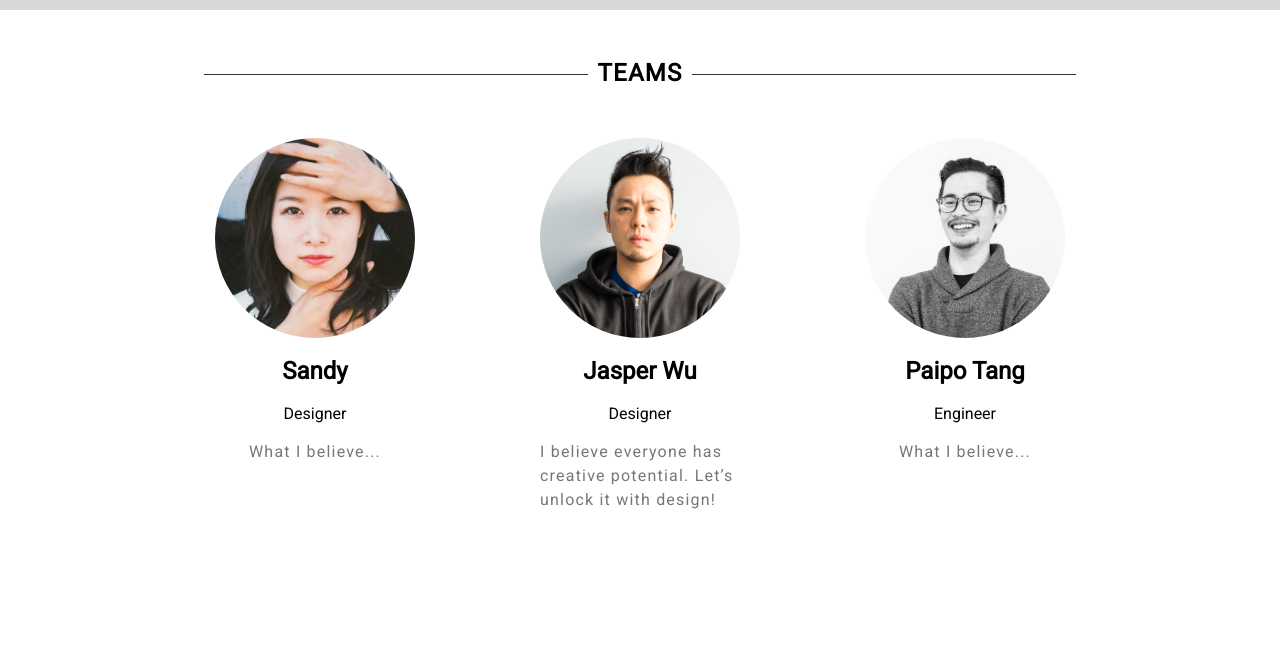
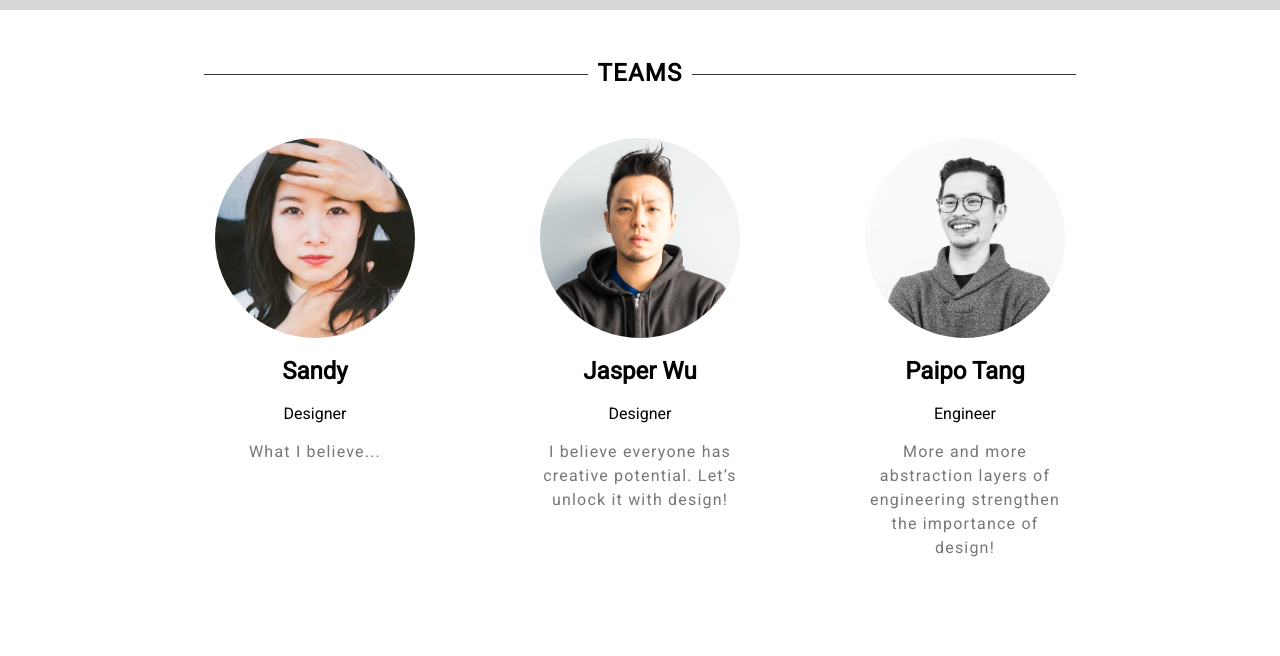
Before and after one commit to pptang/creativemashimashi, a plain HTML site: page www/index.html in a window 1280 px wide. Shown: the part 1725-2381 px from the top of the page. Drawn offline with Linux system fonts and the light colour scheme.

Commit message:
Add my 'what I believe'

```diff
--- a/www/css/index-123.css
+++ b/www/css/index-123.css
@@ -344,6 +344,7 @@ nav a.selected:before {
   line-height: 1.5;
   width: 200px;
   color: #777777;
+  text-align: center;
 }
 
 .team-member {
--- a/www/index.html
+++ b/www/index.html
@@ -86,13 +86,13 @@
           <div class="team-member" style="background-image:url('images/bible.png')"></div>
           <h2>Paipo Tang</h2>
           <span>Engineer</span>
-          <p>What I believe...</p>
+          <p>More and more abstraction layers of engineering strengthen the importance of design!</p>
         </article>
       </div>
     </section>
     <section id="contact" class="contact">
       <a href="https://www.facebook.com/creativemashimashi/" target="_blank"><img src="images/fb.png" width="36" height="36" /></a>
-      <a href="" target="_blank"><img src="images/mail.png" width="36" height="36" /></a>
+      <a href="mailto:Creativemashimashi@gmail.com" target="_blank"><img src="images/mail.png" width="36" height="36" /></a>
     </section>
     <script src="js/smooth-scroll.polyfills.min.js"></script>
     <script src="js/main.js"></script>
```
